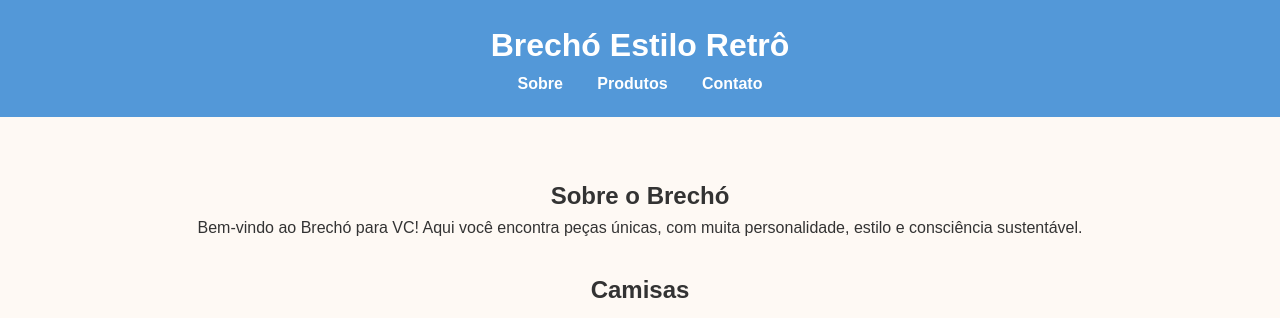
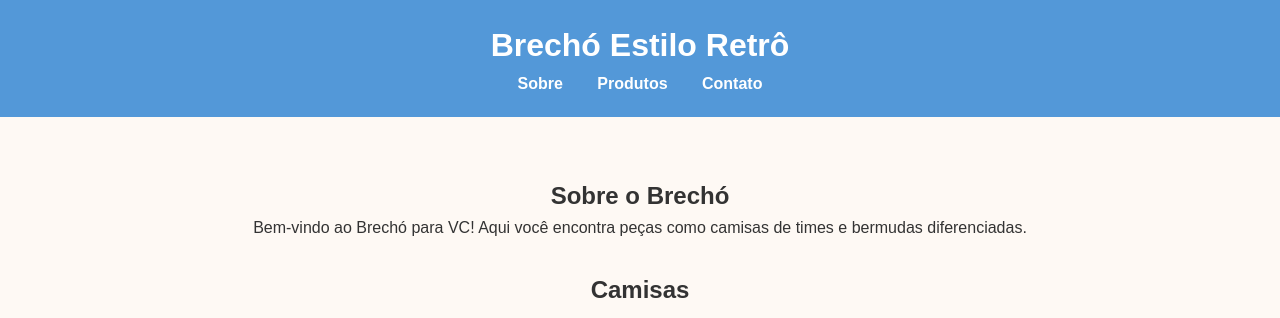
Before and after one commit to thiagoohess/Projeto-brecho, a plain HTML site: page index.html in a window 1280 px wide. Shown: the top 318 px of the page. Drawn offline with Linux system fonts and the light colour scheme.

Commit message:
UPDATE - mudei a descrição do brechó

```diff
--- a/index.html
+++ b/index.html
@@ -20,7 +20,7 @@
   <div class="container">
     <section id="sobre" class="sobre">
       <h2>Sobre o Brechó</h2>
-      <p>Bem-vindo ao Brechó para VC! Aqui você encontra peças únicas, com muita personalidade, estilo e consciência sustentável.</p>
+      <p>Bem-vindo ao Brechó para VC! Aqui você encontra peças como camisas de times e bermudas diferenciadas.</p>
     </section>
 
     <section id="produtos">
```
